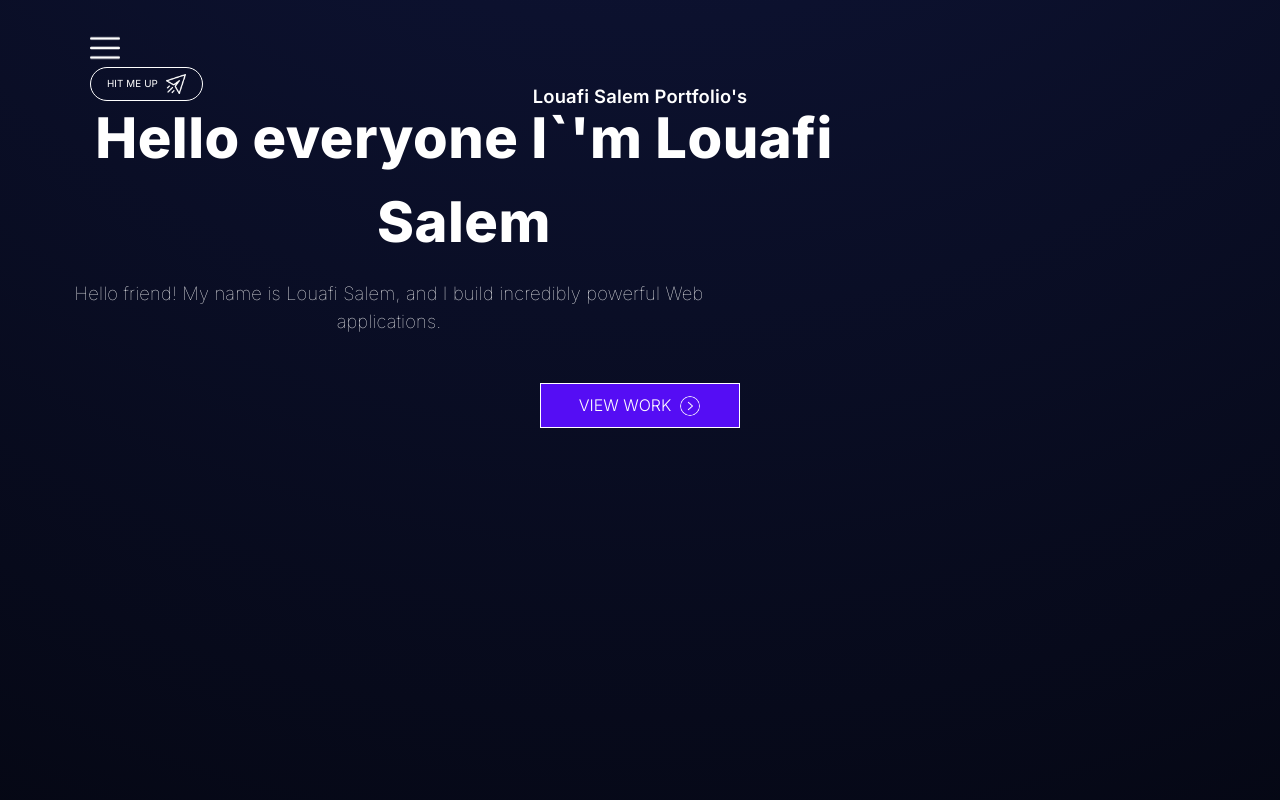
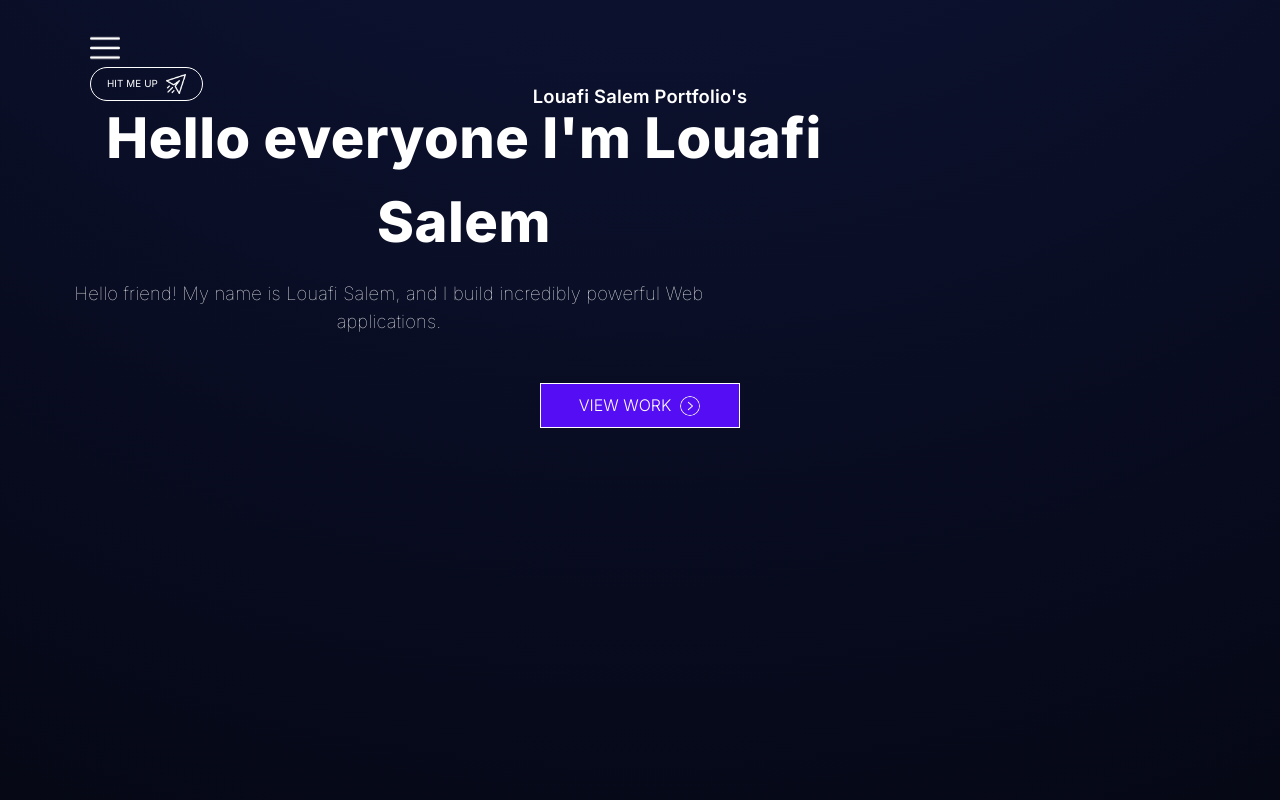
Before and after one commit to SalemDevLouy/personal-portfolio, a Next.js app: page / in a window 1280 px wide. Shown: the top 800 px of the page. Built offline with nearby package versions, Linux system fonts and the light colour scheme.

Commit message:
Update Hero.tsx

```diff
--- a/src/app/Components/Hero/Hero.tsx
+++ b/src/app/Components/Hero/Hero.tsx
@@ -34,7 +34,7 @@ const Hero = () => {
         fontSize:{xs:'2.6em',sm:'3em',md:'3em',lg:'3.5em'},fontWeight:'800'}}
         component='h1'
         className='white  center auto text-center'>
-        Hello everyone I`&apos;m Louafi Salem
+        Hello everyone I&apos;m Louafi Salem
         </Typography>
         <Typography sx={{maxWidth:'650px',
         py:2,
```
